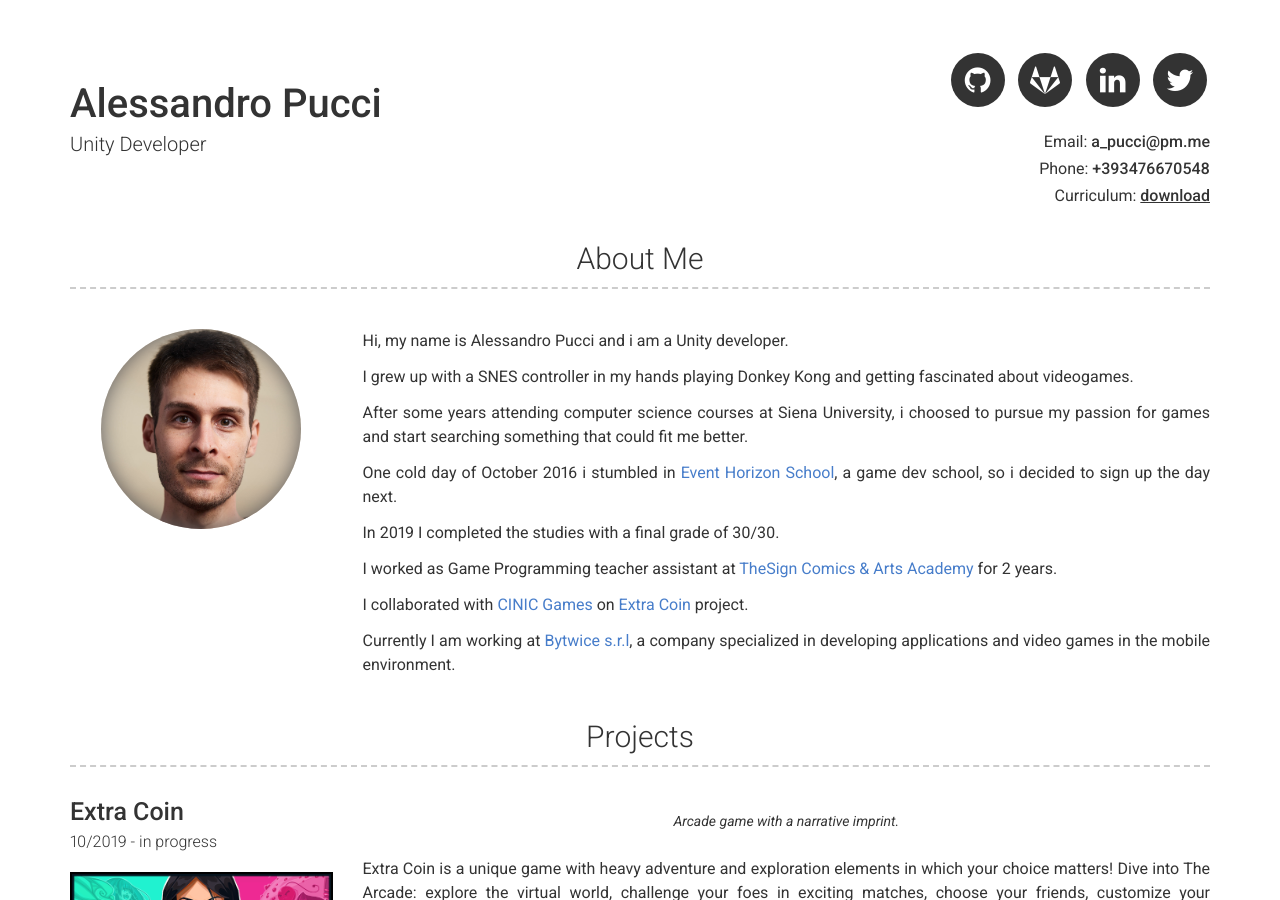
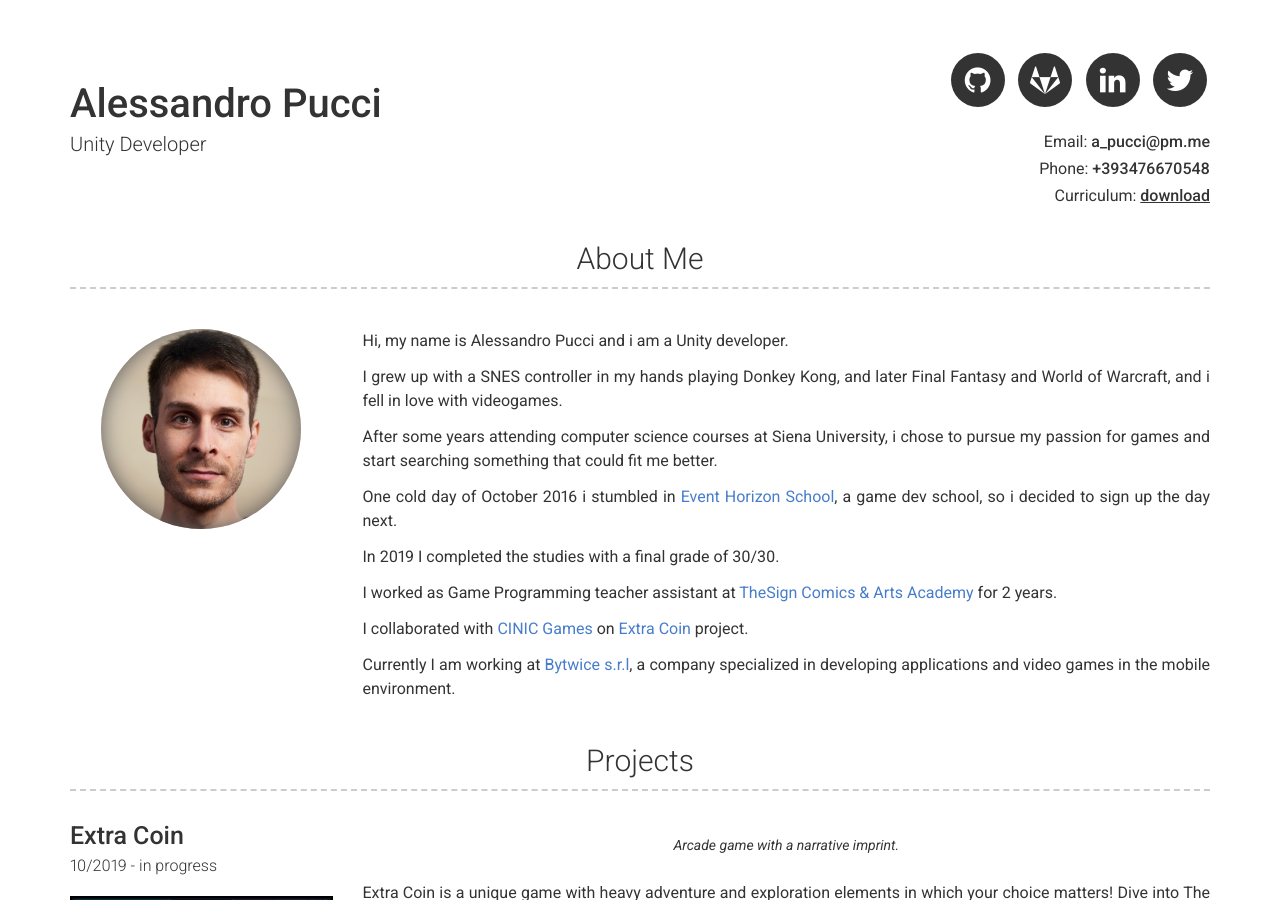
Before and after one commit to a-pucci/a-pucci-github.io, a Jekyll site: the page built from index.md, in a window 1280 px wide and 900 px high. Built offline with Jekyll 4.4.1, drawn with Linux system fonts in a browser that asks for light colours; some of the changed text lies outside the part shown.

Commit message:
Fixed mispelling

```diff
--- a/_config.yml
+++ b/_config.yml
@@ -29,9 +29,9 @@
 about_content: | # this will include new lines to allow paragraphs
       Hi, my name is Alessandro Pucci and i am a Unity developer.
 
-      I grew up with a SNES controller in my hands playing Donkey Kong and getting fascinated about videogames.
+      I grew up with a SNES controller in my hands playing Donkey Kong, and later Final Fantasy and World of Warcraft, and i fell in love with videogames.
 
-      After some years attending computer science courses at Siena University, i choosed to pursue my passion for games and start searching something that could fit me better.
+      After some years attending computer science courses at Siena University, i chose to pursue my passion for games and start searching something that could fit me better.
 
       One cold day of October 2016 i stumbled in [Event Horizon School](http://eventhorizoncg.com/it/){:target="_blank"}, a game dev school, so i decided to sign up the day next.
 
--- a/_data/education.yml
+++ b/_data/education.yml
@@ -7,7 +7,7 @@
   description: | # this will include new lines to allow paragraphs
 
      During my time attending this school I learnt programming in Unity engine, best practices, optimizations, and to work with Git.<br/>
-     I also developed some key skills useful in game development such as teamwork, communication and working with milestones.<br/>
+     I also developed some key skills useful in game development such as teamwork, communication and a scheduled work.<br/>
 
 
 - layout: left
```
